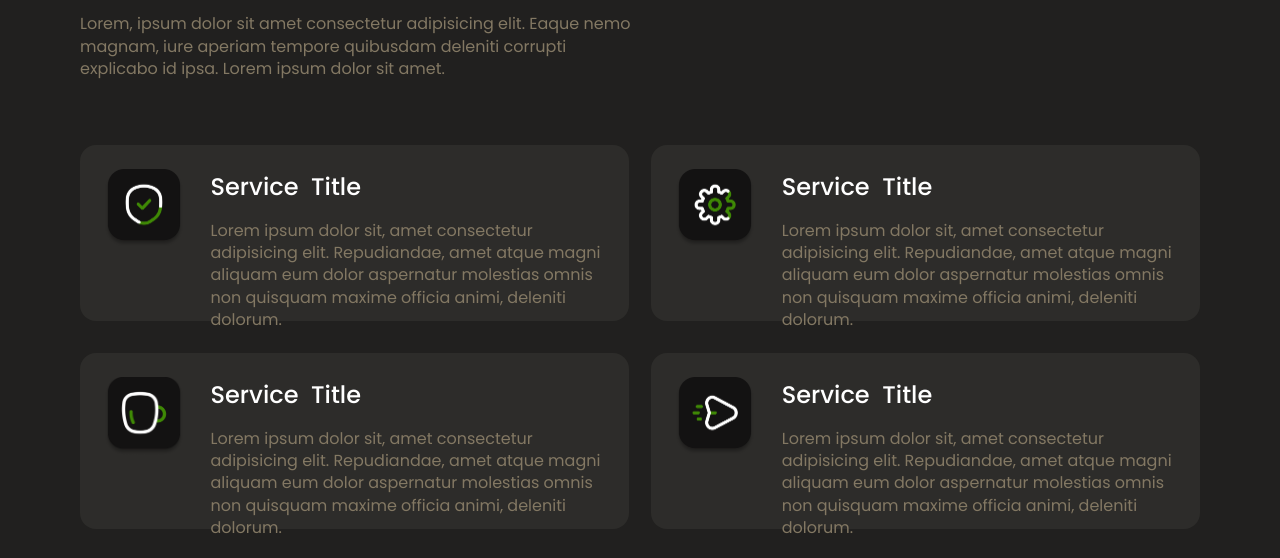
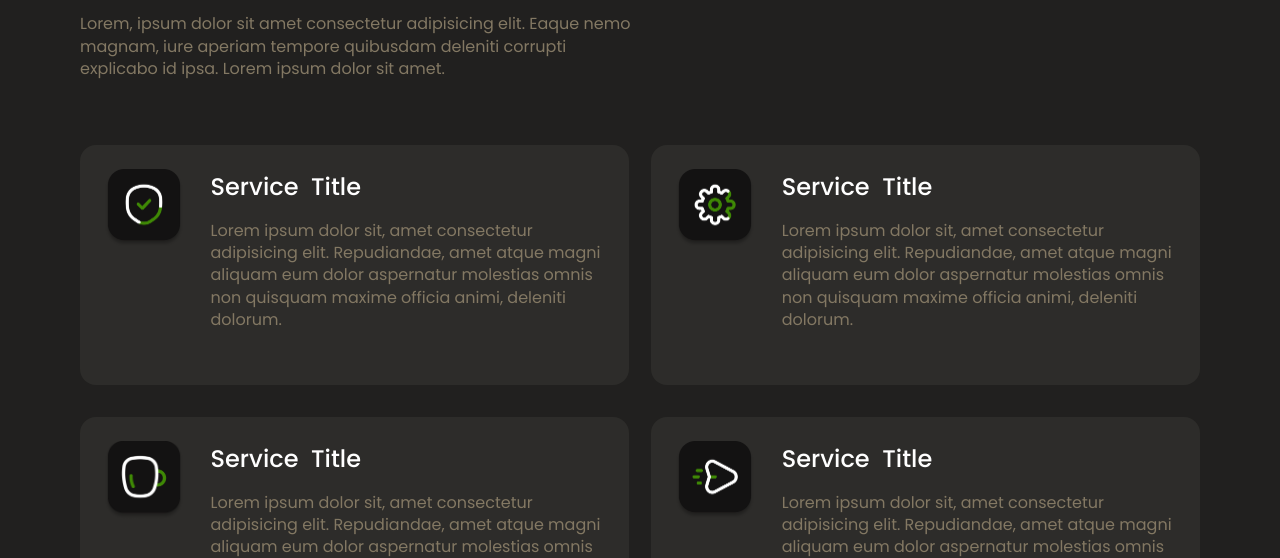
Before and after one commit to bijutamang/one_day_web, a plain HTML site: page index.html in a window 1280 px wide. Shown: the part 746-1304 px from the top of the page. Drawn offline with Linux system fonts and the light colour scheme.

Commit message:
Change box height

```diff
--- a/css/style.css
+++ b/css/style.css
@@ -176,7 +176,7 @@ img {
 
 /* Box  */
 .box {
-  height: 22vh;
+  height: 30vh;
   position: relative;
   border-radius: 1rem;
   background-color: var(--dark-two);
```
